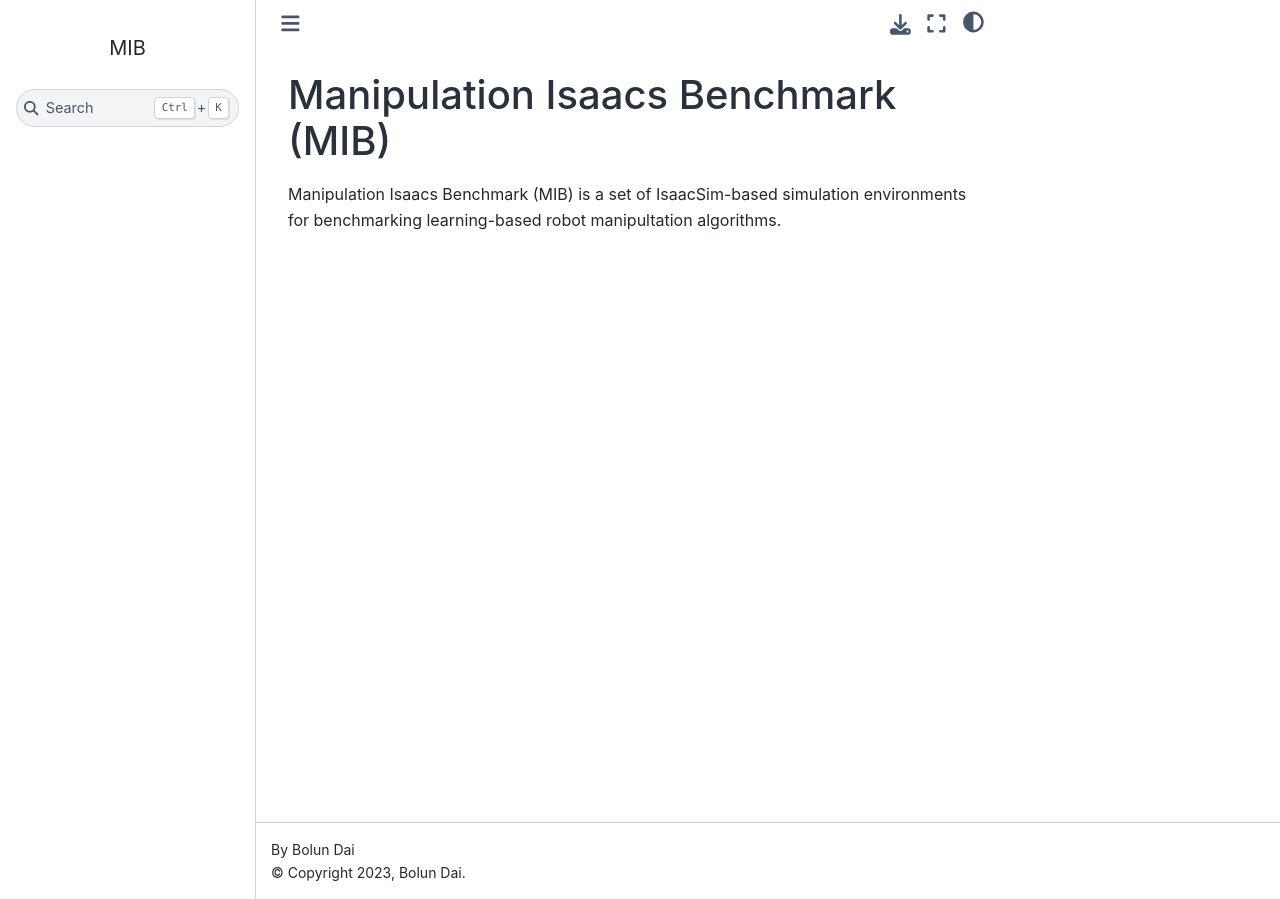
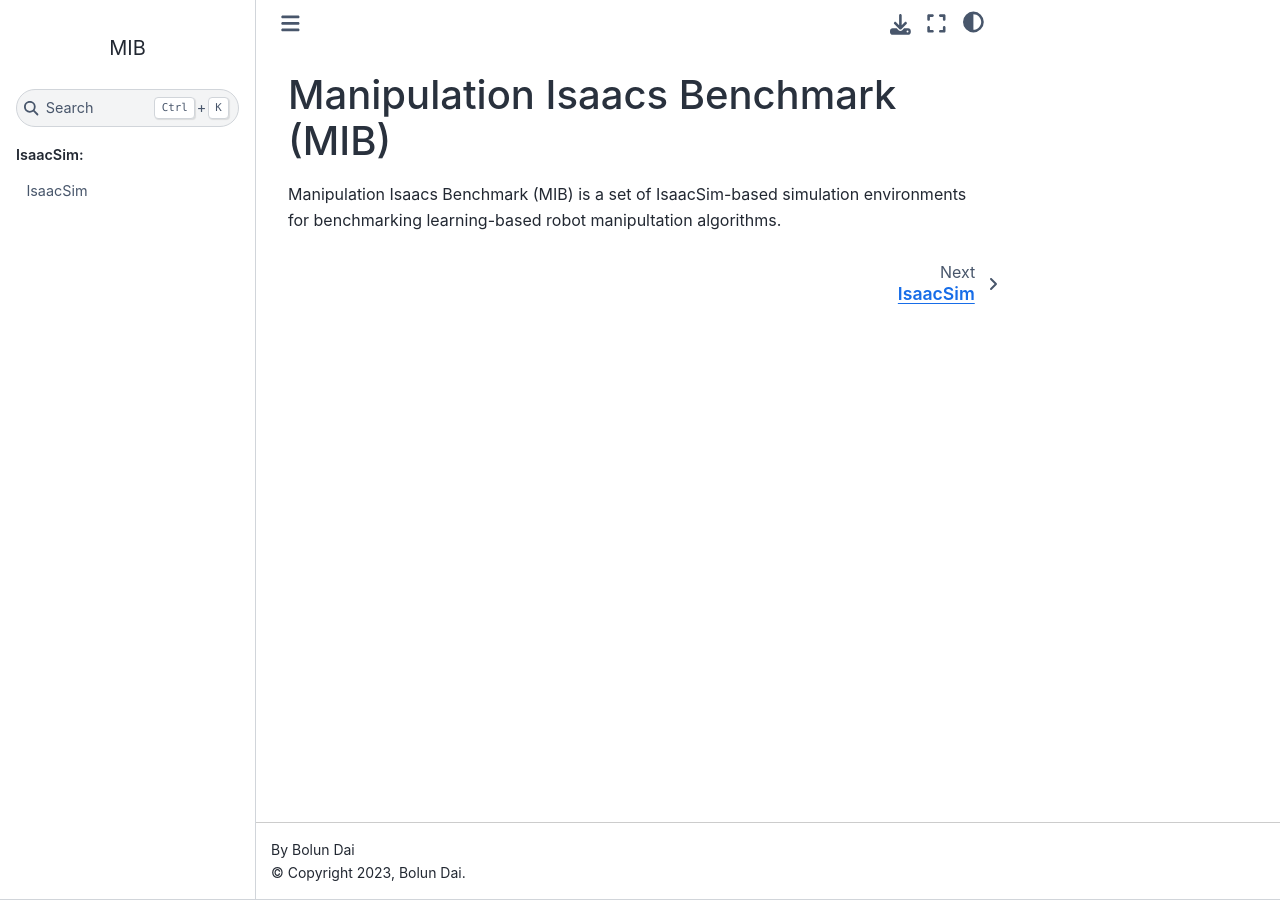
Before and after one commit to BolunDai0216/ManipulationIsaacsBenchmark, a Sphinx documentation site: the page built from docs/source/index.md, in a window 1280 px wide. Built offline with Sphinx 7.4.7 and the Sphinx Book theme 1.1.4, drawn with Linux system fonts in a browser that asks for light colours.

Commit message:
added isaacsim part of doc

````diff
--- a/docs/source/index.md
+++ b/docs/source/index.md
@@ -5,3 +5,11 @@
 ```{include} ../../README.md
 :relative-images:
 ```
+
+```{toctree}
+:caption: 'IsaacSim:'
+:hidden:
+:maxdepth: 2
+
+isaacsim/index
+```
````
Also changed, not shown: docs/source/isaacsim/index.md (added, +3 -0 lines).
